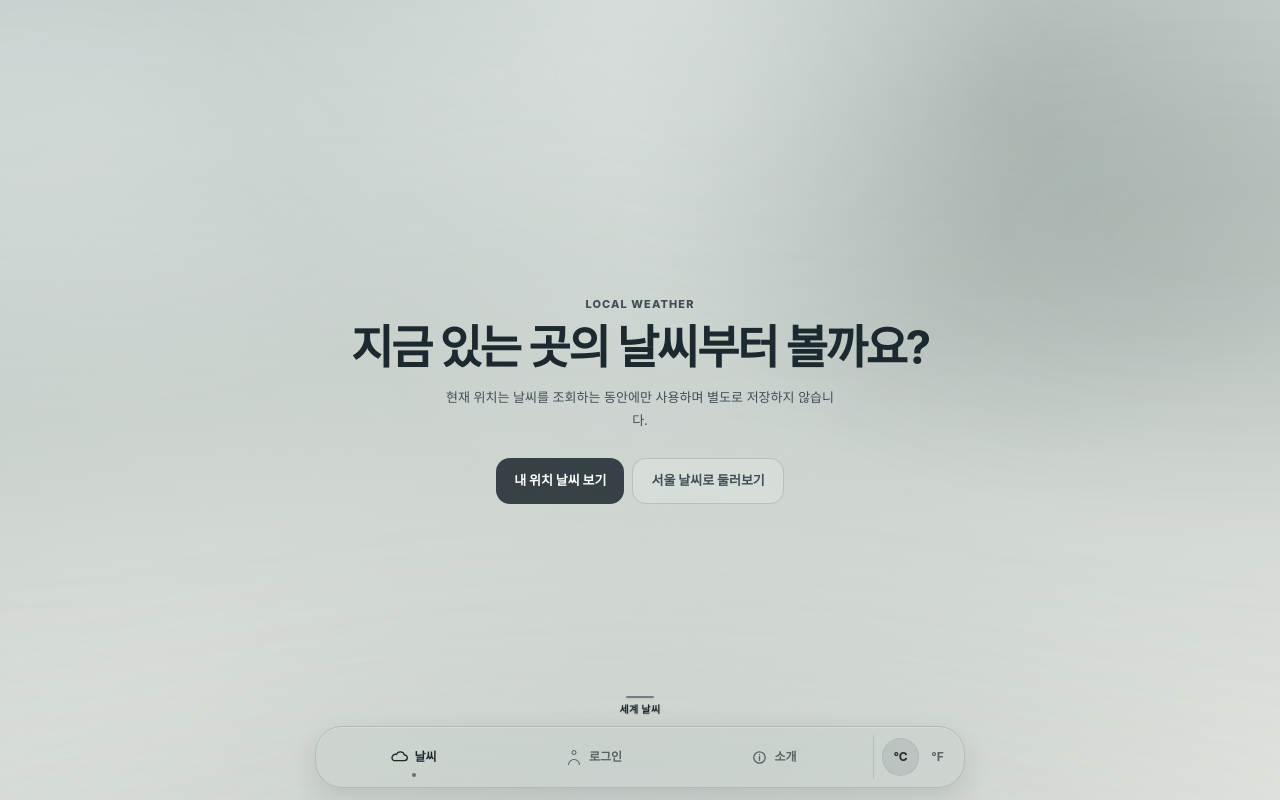
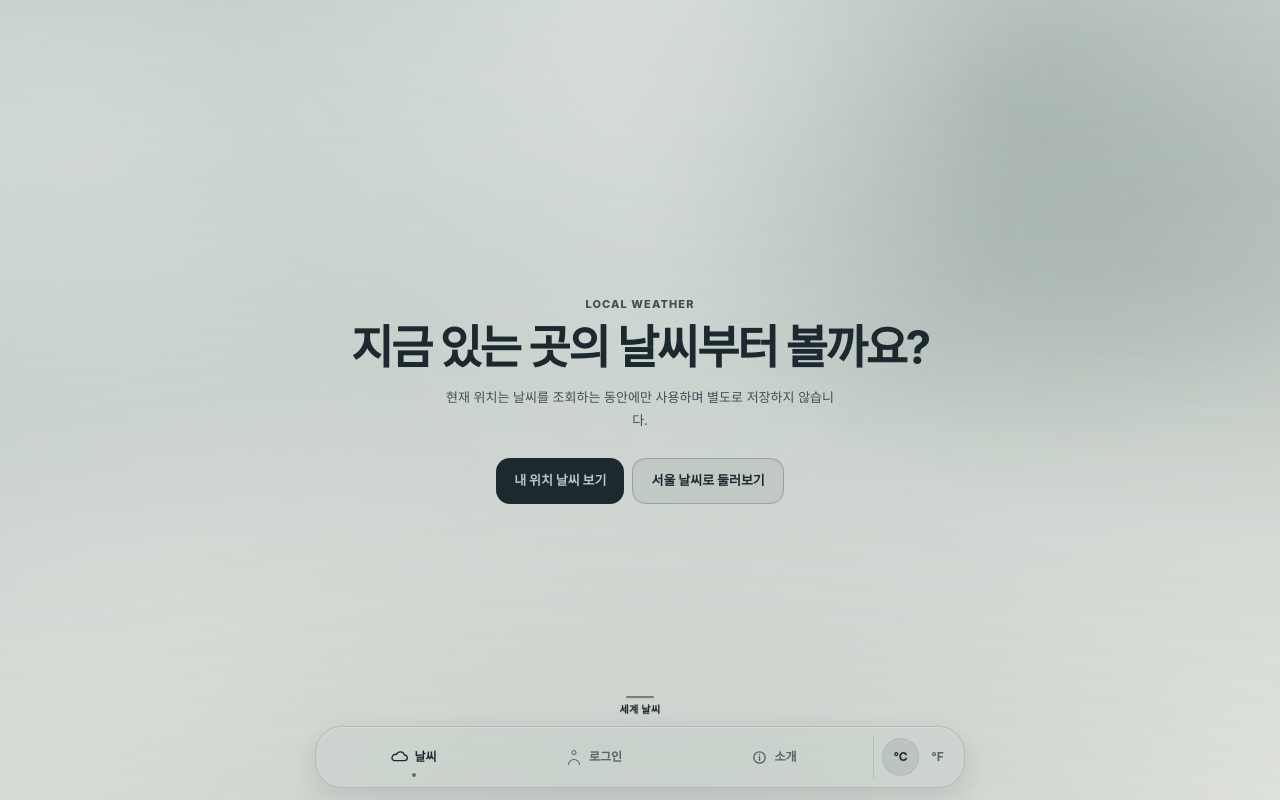
Before and after one commit to bottletiger/skala-vue, a Vue app: page /#/ in a window 1280 px wide. Built offline with nearby package versions, Linux system fonts and the light colour scheme; no server answers.

Commit message:
fix: improve location action contrast

```diff
--- a/src/components/weather/LocationPermissionPanel.vue
+++ b/src/components/weather/LocationPermissionPanel.vue
@@ -131,21 +131,21 @@ const currentCopy = computed(() => copyByState[props.state])
   justify-content: center;
   gap: 8px;
   border: 0;
-  background: color-mix(in srgb, var(--hero-text) 86%, transparent);
-  color: white;
+  background: var(--hero-text);
+  color: var(--hero-start);
 }
 
 .location-secondary {
-  border: 1px solid color-mix(in srgb, var(--hero-text) 16%, transparent);
-  background: color-mix(in srgb, white 18%, transparent);
-  color: var(--hero-muted);
+  border: 1px solid color-mix(in srgb, var(--hero-text) 24%, transparent);
+  background: color-mix(in srgb, var(--hero-text) 7%, transparent);
+  color: var(--hero-text);
 }
 
 .location-spinner {
   width: 14px;
   height: 14px;
-  border: 2px solid rgba(255, 255, 255, 0.32);
-  border-top-color: white;
+  border: 2px solid color-mix(in srgb, currentcolor 32%, transparent);
+  border-top-color: currentcolor;
   border-radius: 50%;
   animation: location-spin 760ms linear infinite;
 }
```
Also changed, not shown: 2 other files (tests, documents, lock files or other folders).
